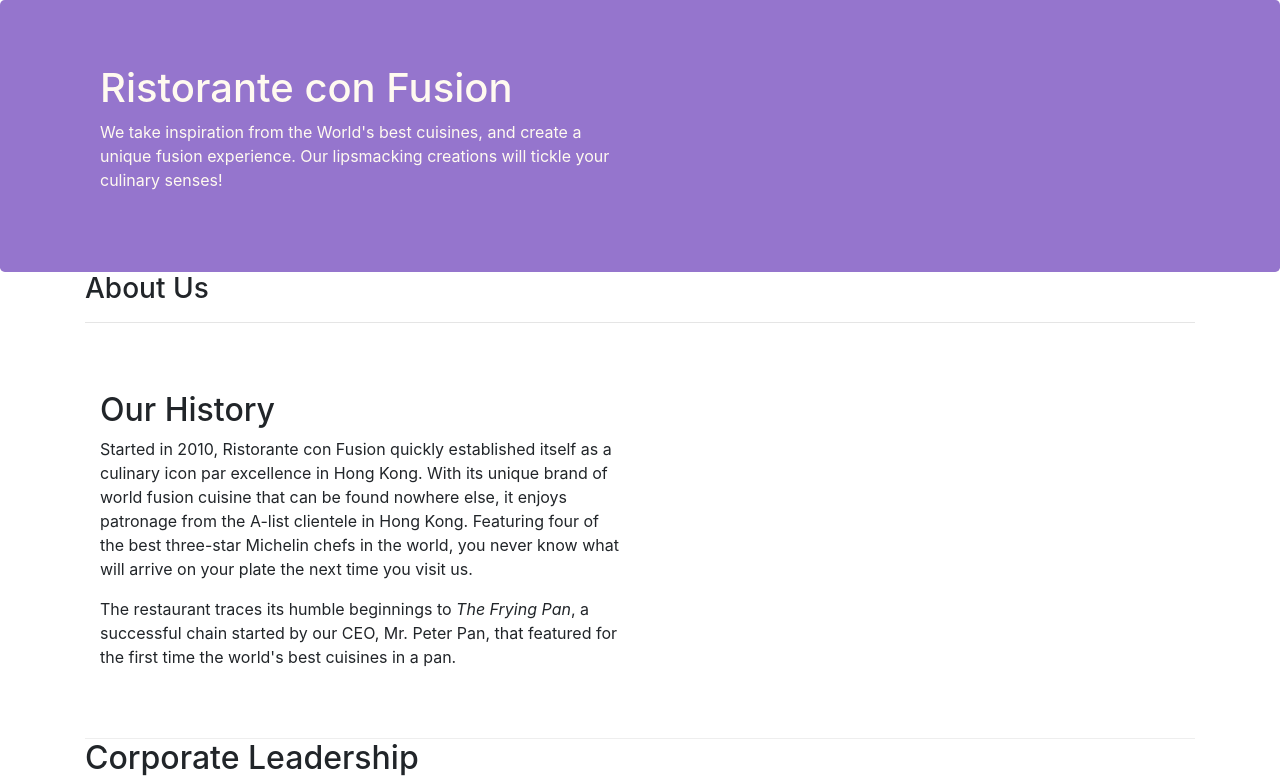
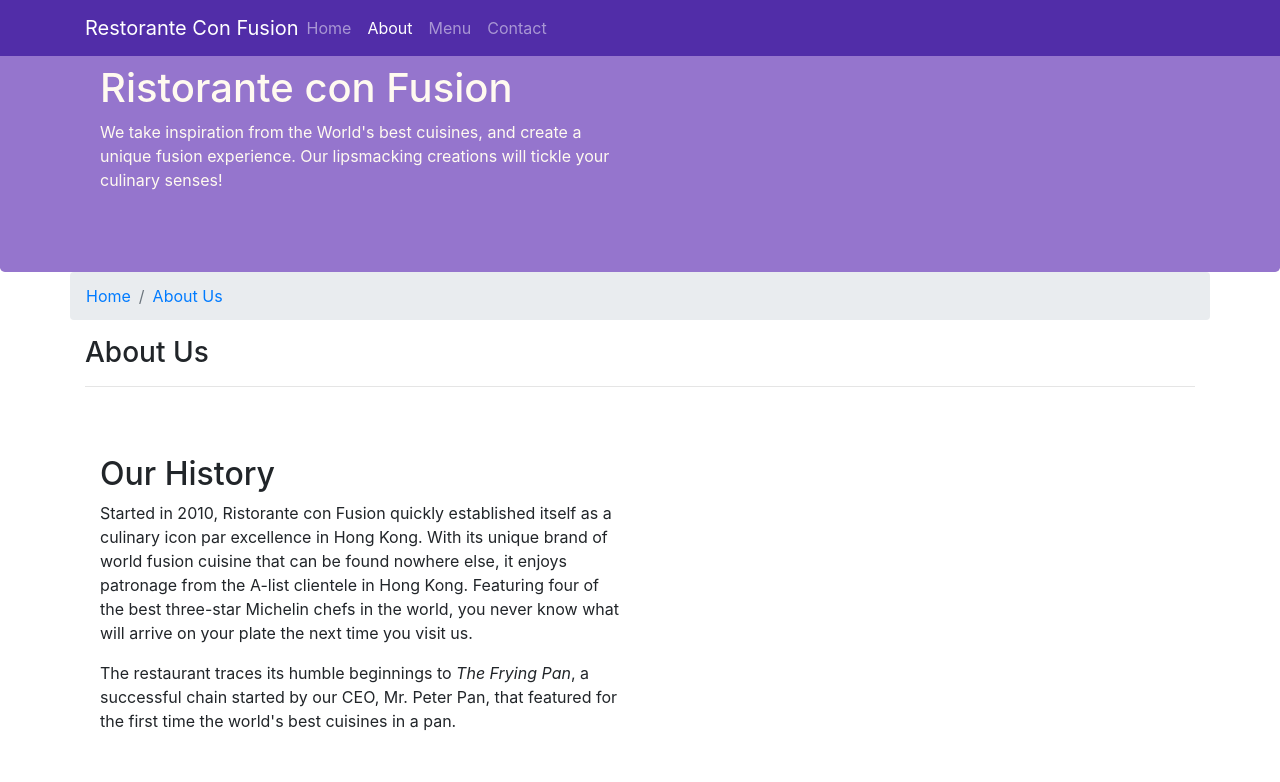
Before and after one commit to Aygera/bootstrap_coursera, a website: page aboutus.html in a window 1280 px wide. Shown: the top 782 px of the page. Drawn offline with nearby package versions, Linux system fonts and the light colour scheme.

Commit message:
Navbar and Breadcrums

```diff
--- a/aboutus.html
+++ b/aboutus.html
@@ -15,7 +15,22 @@
 </head>
 
 <body>
-
+    <nav class="navbar navbar-dark navbar-expand-sm fixed-top">
+        <div class="container">
+            <button class="navbar-toggler" type="button" data-toggle="collapse" data-taget="#Navbar">
+                <span class="navbar-toggler-icon"></span>
+            </button>
+            <a class="navbar-brand mr-auto" href="./index.html">Restorante Con Fusion</a>
+            <div class="collapse navbar-collapse" id=Navbar>
+                <ul class="navbar-nav mr-auto">
+                    <li class="nav-item"><a class="nav-link" href="./index.html">Home</a></li>
+                    <li class="nav-item active"><a class="nav-link" href="#">About</a></li>
+                    <li class="nav-item"><a class="nav-link" href="#">Menu</a></li>
+                    <li class="nav-item"><a class="nav-link" href="#">Contact</a></li>
+                </ul>
+            </div>
+        </div>
+    </nav>
     <header class="jumbotron">
         <div class="container">
             <div class="row row-header">
@@ -30,8 +45,12 @@
     </header>
 
     <div class="container">
-        <div>
-            <div>
+        <div class="row">
+            <ol class="col-12 breadcrumb">
+                <li class="breadcrumb-item"><a href="./index.html">Home</a></li>
+                <li class="breadcrumb-item active"><a href="#">About Us</a></li>
+            </ol>
+            <div class="col-12">
                <h3>About Us</h3>
                <hr>
             </div>
@@ -70,7 +89,7 @@
                 <div class="col-4 offset-1 col-sm-2">
                     <h5>Links</h5>
                     <ul class="list-unstyled">
-                        <li><a href="#">Home</a></li>
+                        <li><a href="./index.html">Home</a></li>
                         <li><a href="#">About</a></li>
                         <li><a href="#">Menu</a></li>
                         <li><a href="#">Contact</a></li>
--- a/css/styles.css
+++ b/css/styles.css
@@ -28,3 +28,12 @@
     margin: 0px;
     color: #0f0f0f;
 }
+
+body{
+    padding: 50px, 0px, 0px, 0px;
+    z-index:0;
+}
+
+.navbar-dark{
+    background-color: #512da8;
+}
```
Also changed, not shown: index.html (+17 -1 lines).
